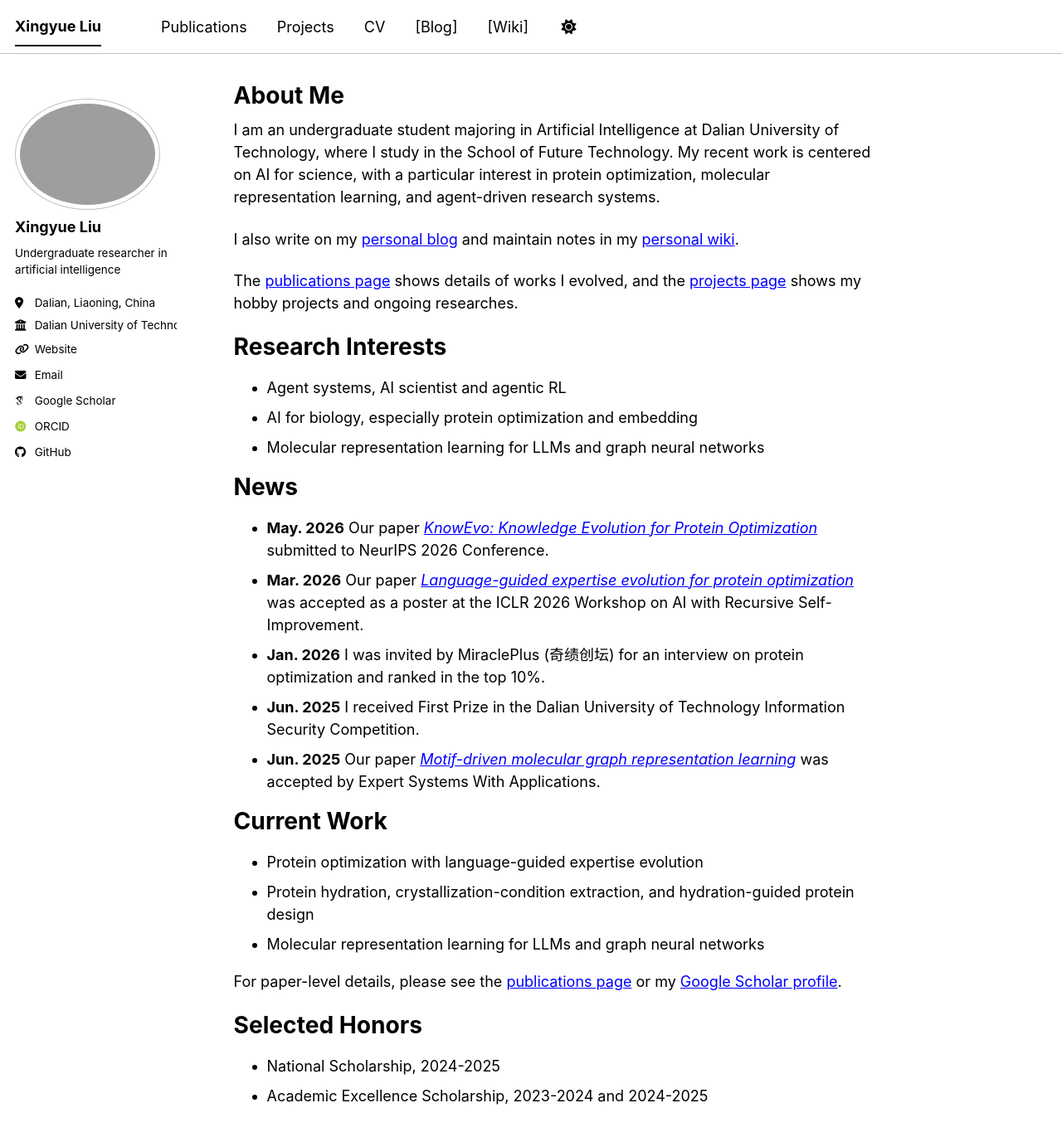
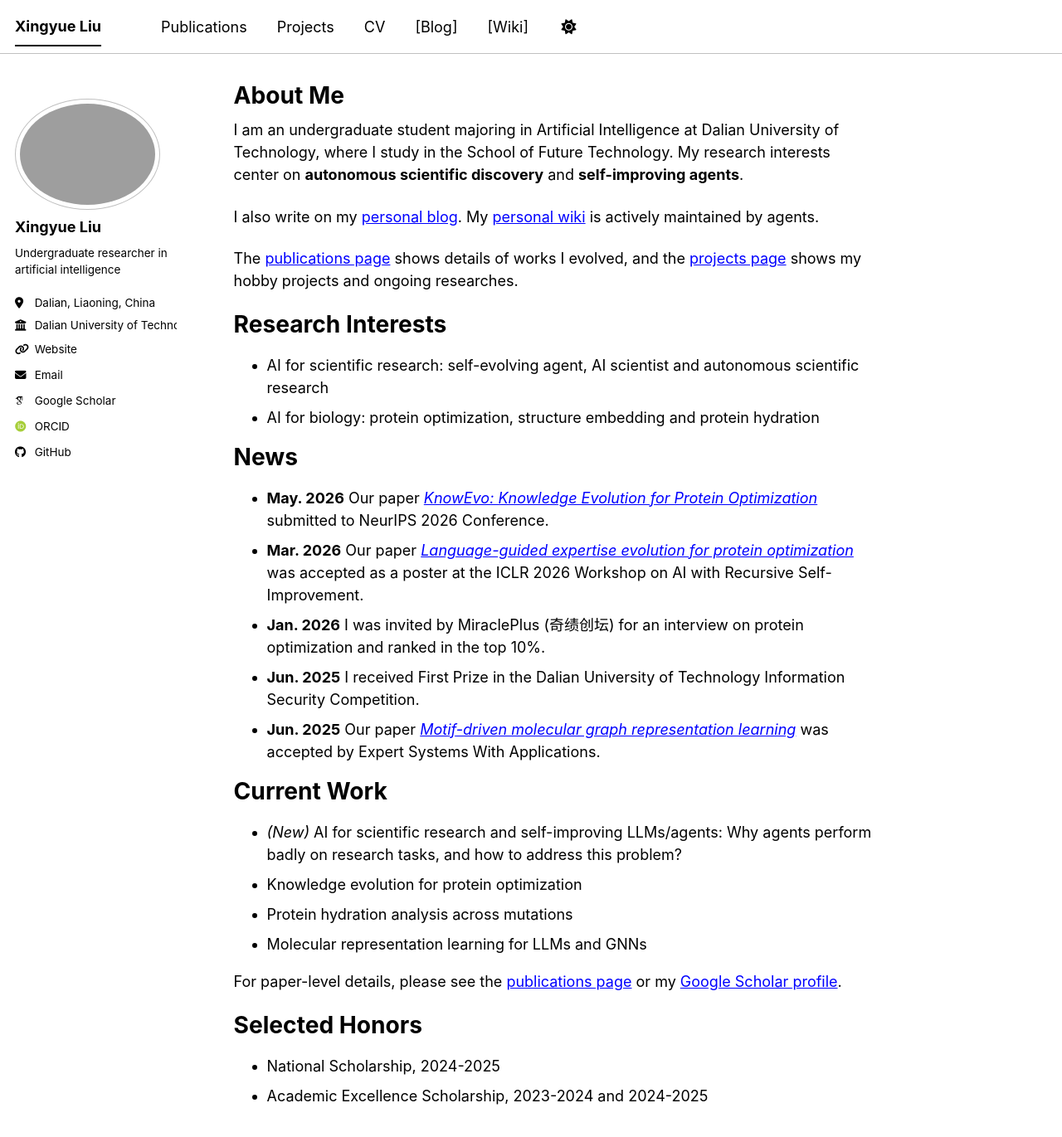
Before and after one commit to recynie/recynie.github.io, a Jekyll site: the page built from _pages/about.md, in a window 1280 px wide and 1400 px high. Shown: the top 1371 px of the window at 83% size. Built offline with Jekyll 4.4.1, drawn with Linux system fonts in a browser that asks for light colours; some web fonts are replaced; a script bundle is joined from its source files by our own code; library files that are not in the unit come from our copies.

Commit message:
update research interest: auto research

```diff
--- a/_pages/about.md
+++ b/_pages/about.md
@@ -8,18 +8,18 @@ redirect_from:
 ---
 
 I am an undergraduate student majoring in Artificial Intelligence at Dalian University of Technology, where I study in the School of Future Technology.
-My recent work is centered on AI for science, with a particular interest in protein optimization, molecular representation learning, and agent-driven research systems.
+My research interests center on **autonomous scientific discovery** and **self-improving agents**.
 
-I also write on my [personal blog](https://recynie.github.io/blog/) and maintain notes in my [personal wiki](https://metaphor-xennon.pages.dev/).
+I also write on my [personal blog](https://recynie.github.io/blog/).
+My [personal wiki](https://metaphor-xennon.pages.dev/) is actively maintained by agents.
 
 The [publications page]({{ '/publications/' | relative_url }}) shows details of works I evolved, and the [projects page]({{ '/portfolio/' | relative_url }}) shows my hobby projects and ongoing researches.
 
 Research Interests
 ======
 
-- Agent systems, AI scientist and agentic RL
-- AI for biology, especially protein optimization and embedding
-- Molecular representation learning for LLMs and graph neural networks
+- AI for scientific research: self-evolving agent, AI scientist and autonomous scientific research
+- AI for biology: protein optimization, structure embedding and protein hydration
 
 News
 ======
@@ -33,9 +33,10 @@ News
 Current Work
 ======
 
-- Protein optimization with language-guided expertise evolution
-- Protein hydration, crystallization-condition extraction, and hydration-guided protein design
-- Molecular representation learning for LLMs and graph neural networks
+- *(New)* AI for scientific research and self-improving LLMs/agents: Why agents perform badly on research tasks, and how to address this problem?
+- Knowledge evolution for protein optimization
+- Protein hydration analysis across mutations
+- Molecular representation learning for LLMs and GNNs
 
 For paper-level details, please see the [publications page]({{ '/publications/' | relative_url }}) or my [Google Scholar profile](https://scholar.google.com/citations?user=-9kSV0IAAAAJ&hl).
 
```
